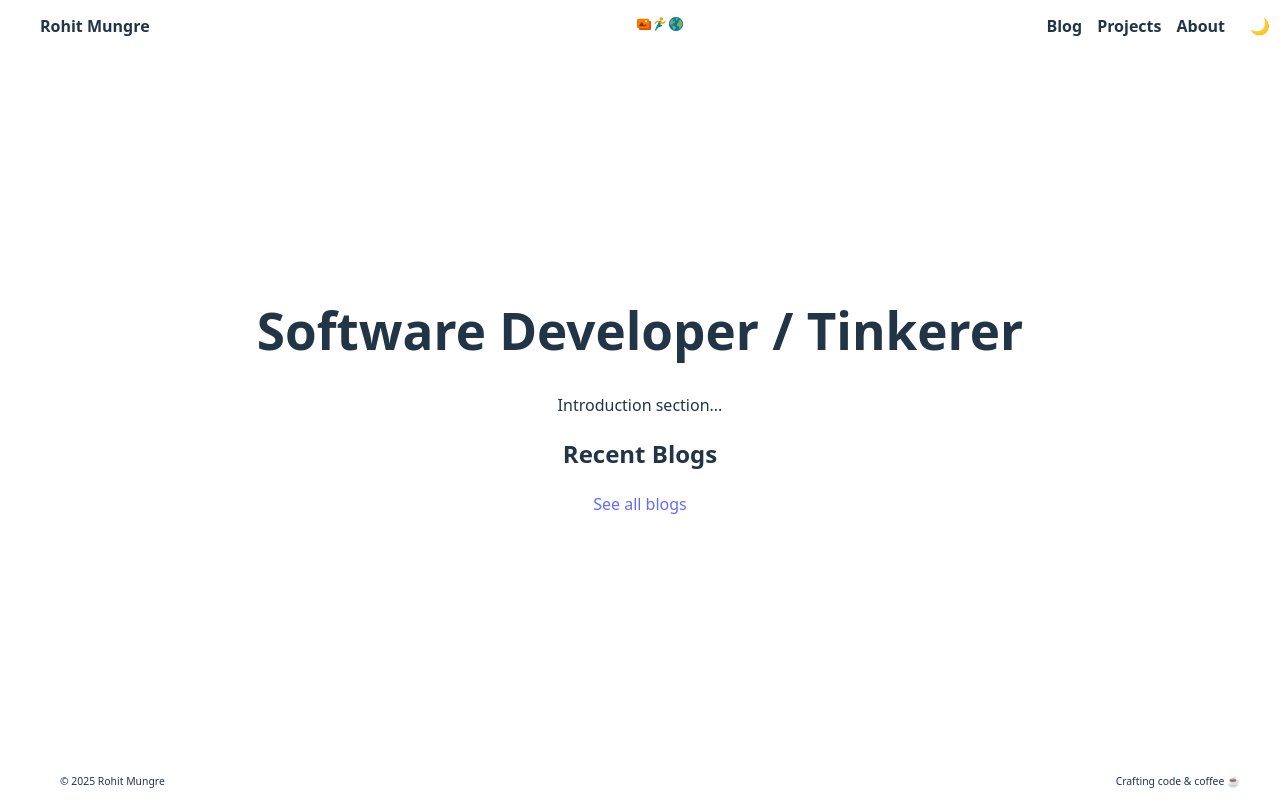
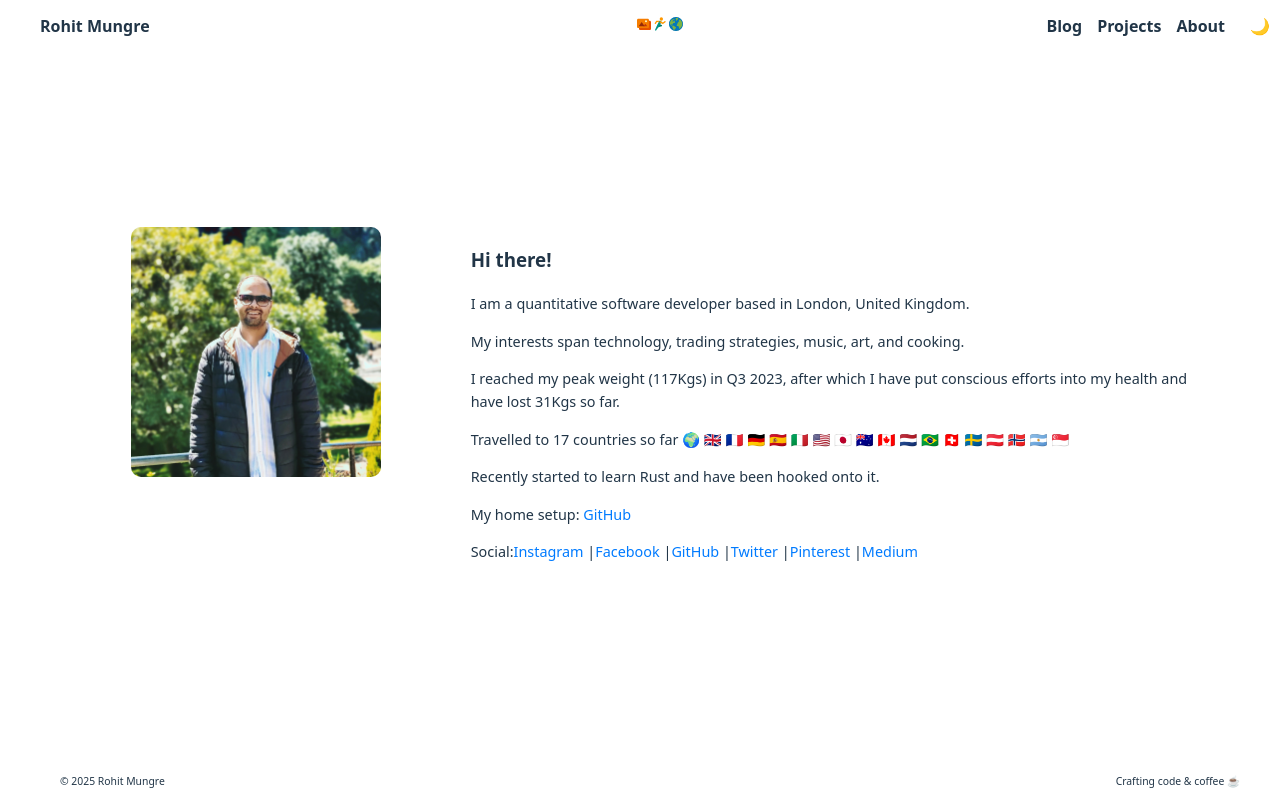
Before and after one commit to rohitmungre/personal-website-cgpt, a React (Vite) app: page / in a window 1280 px wide. Built offline with nearby package versions, Linux system fonts and the light colour scheme.

Commit message:
Home page init

```diff
--- /dev/null
+++ b/src/pages/Home.css
@@ -0,0 +1,49 @@
+.home-container {
+    display: flex;
+    flex-wrap: wrap;
+    align-items: flex-start;
+    justify-content: center;
+    padding: 40px;
+    max-width: 1200px;
+    margin: auto;
+  }
+
+  .home-image {
+    flex: 1;
+    min-width: 250px;
+    text-align: center;
+  }
+
+  .profile-pic {
+    width: 250px;
+    height: auto;
+    border-radius: 10px;
+    align-self: flex-start;
+  }
+
+  .home-content {
+    flex: 2;
+    min-width: 300px;
+    text-align: left;
+    padding-left: 30px;
+  }
+
+  .home-content h1 {
+    font-size: 2rem;
+    margin-bottom: 15px;
+  }
+
+  .home-content p {
+    font-size: 0.9rem;
+    line-height: 1.6;
+    margin-bottom: 10px;
+  }
+
+  .home-content a {
+    color: #007bff;
+    text-decoration: none;
+  }
+
+  .home-content a:hover {
+    text-decoration: underline;
+  }
--- a/src/pages/Home.jsx
+++ b/src/pages/Home.jsx
@@ -1,14 +1,28 @@
 import React from 'react';
+import './Home.css';
 
 function Home() {
   return (
-    <div>
-      <h1>Software Developer / Tinkerer</h1>
-      <p>Introduction section...</p>
-      <div className="brands">{/* Brand logos here */}</div>
-      <div className="recent-blogs">
-        <h2>Recent Blogs</h2>
-        <p><a href="/blog">See all blogs</a></p>
+    <div className="home-container">
+      <div className="home-image">
+        <img src="/images/dp.jpg" alt="Profile" className="profile-pic" />
+      </div>
+      <div className="home-content">
+        <h3>Hi there!</h3>
+        <p>I am a quantitative software developer based in London, United Kingdom.</p>
+        <p>My interests span technology, trading strategies, music, art, and cooking.</p>
+        <p>I reached my peak weight (117Kgs) in Q3 2023, after which I have put conscious efforts into my health and have lost 31Kgs so far.</p>
+        <p>Travelled to 17 countries so far 🌍 🇬🇧 🇫🇷 🇩🇪 🇪🇸 🇮🇹 🇺🇸 🇯🇵 🇦🇺 🇨🇦 🇳🇱 🇧🇷 🇨🇭 🇸🇪 🇦🇹 🇳🇴 🇦🇷 🇸🇬</p>
+        <p>Recently started to learn Rust and have been hooked onto it.</p>
+        <p>My home setup: <a href="https://github.com/yourusername" target="_blank">GitHub</a></p>
+        <p>Social:
+          <a href="https://instagram.com/yourhandle" target="_blank">Instagram</a> |
+          <a href="https://facebook.com/yourhandle" target="_blank">Facebook</a> |
+          <a href="https://github.com/yourhandle" target="_blank">GitHub</a> |
+          <a href="https://twitter.com/yourhandle" target="_blank">Twitter</a> |
+          <a href="https://pinterest.com/yourhandle" target="_blank">Pinterest</a> |
+          <a href="https://medium.com/@yourhandle" target="_blank">Medium</a>
+        </p>
       </div>
     </div>
   );
```
Also changed, not shown: public/images/dp.jpg (renamed from src/IMG_20240623_120459_Bokeh__01.jpg).
